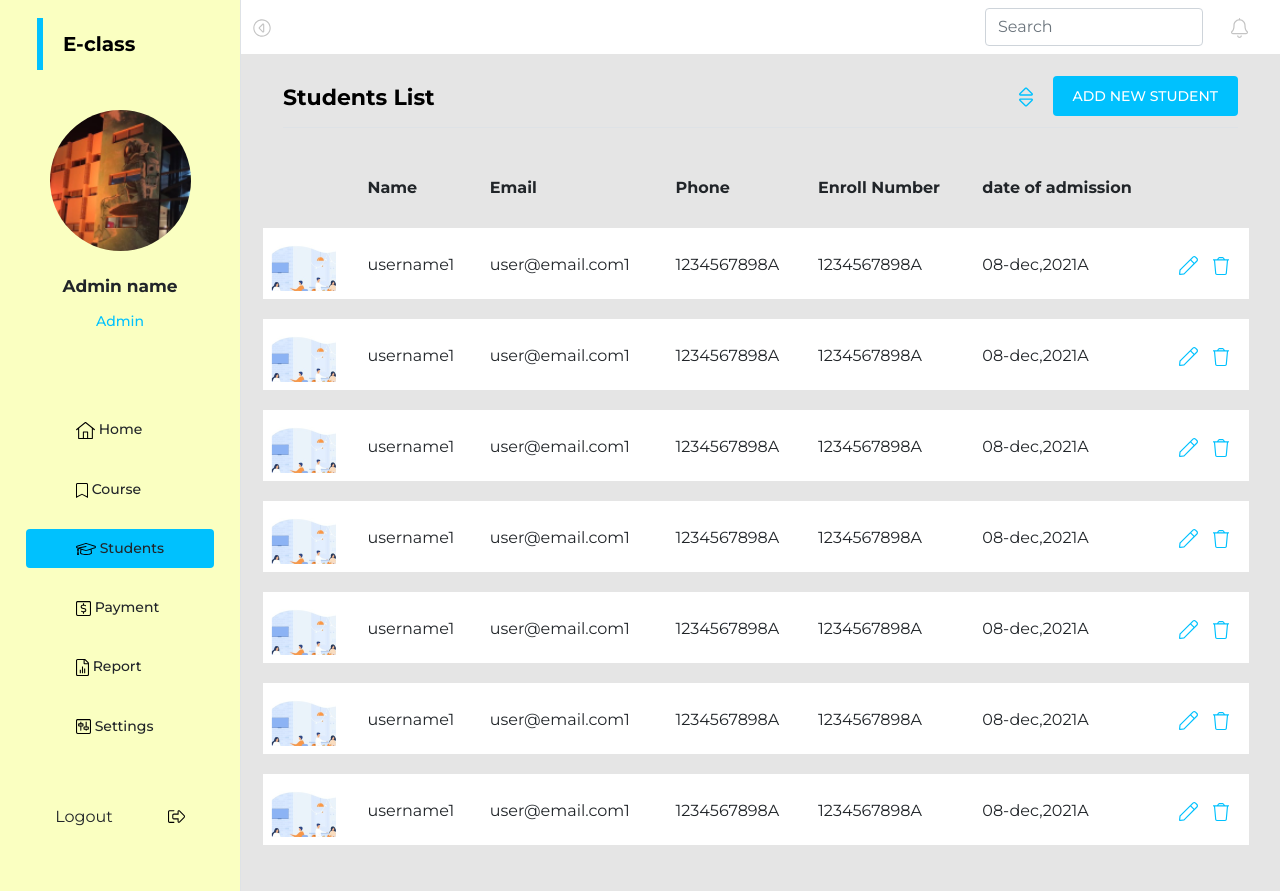
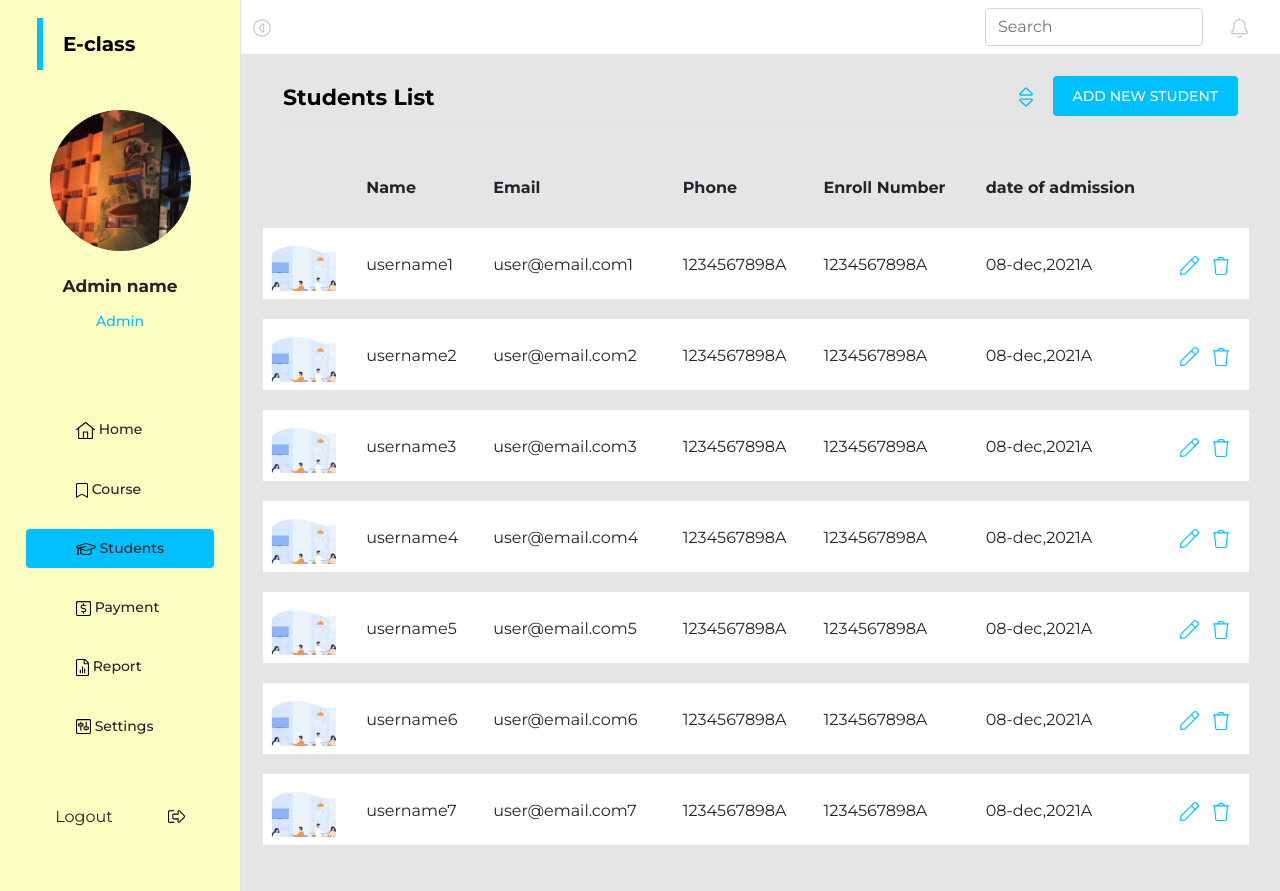
Before and after one commit to hollyufo/E-LEARNING-APPLICATION-V1.0---E-Classe, a PHP site: page /student.php in a window 1280 px wide. Run offline with PHP 8.4, Linux system fonts and the light colour scheme.

Commit message:
fixed table

```diff
--- a/assets/css/payment.css
+++ b/assets/css/payment.css
@@ -14,5 +14,6 @@ tr:nth-child(odd) {
 @media (max-width: 1090px) {
     .res-table{
         overflow-x:auto;
+        white-space: nowrap;
     }
 }
--- a/assets/css/student.css
+++ b/assets/css/student.css
@@ -14,4 +14,5 @@
 }
 .res-table{
   overflow-x:auto;
+  white-space: nowrap;
 }
--- a/student.php
+++ b/student.php
@@ -62,12 +62,12 @@
                             <?php
                                 $students = array (
                                 array("img"=>"pexels.png", "name"=>"username1", "Email"=>"user@email.com1", "phone"=>"1234567898A", "enroll1"=>"1234567898A", "date1"=>"08-dec,2021A"),
-                                array("img"=>"pexels.png", "name"=>"username1", "Email"=>"user@email.com1", "phone"=>"1234567898A", "enroll1"=>"1234567898A", "date1"=>"08-dec,2021A"),
-                                array("img"=>"pexels.png", "name"=>"username1", "Email"=>"user@email.com1", "phone"=>"1234567898A", "enroll1"=>"1234567898A", "date1"=>"08-dec,2021A"),
-                                array("img"=>"pexels.png", "name"=>"username1", "Email"=>"user@email.com1", "phone"=>"1234567898A", "enroll1"=>"1234567898A", "date1"=>"08-dec,2021A"),
-                                array("img"=>"pexels.png", "name"=>"username1", "Email"=>"user@email.com1", "phone"=>"1234567898A", "enroll1"=>"1234567898A", "date1"=>"08-dec,2021A"),
-                                array("img"=>"pexels.png", "name"=>"username1", "Email"=>"user@email.com1", "phone"=>"1234567898A", "enroll1"=>"1234567898A", "date1"=>"08-dec,2021A"),
-                                array("img"=>"pexels.png", "name"=>"username1", "Email"=>"user@email.com1", "phone"=>"1234567898A", "enroll1"=>"1234567898A", "date1"=>"08-dec,2021A")
+                                array("img"=>"pexels.png", "name"=>"username2", "Email"=>"user@email.com2", "phone"=>"1234567898A", "enroll1"=>"1234567898A", "date1"=>"08-dec,2021A"),
+                                array("img"=>"pexels.png", "name"=>"username3", "Email"=>"user@email.com3", "phone"=>"1234567898A", "enroll1"=>"1234567898A", "date1"=>"08-dec,2021A"),
+                                array("img"=>"pexels.png", "name"=>"username4", "Email"=>"user@email.com4", "phone"=>"1234567898A", "enroll1"=>"1234567898A", "date1"=>"08-dec,2021A"),
+                                array("img"=>"pexels.png", "name"=>"username5", "Email"=>"user@email.com5", "phone"=>"1234567898A", "enroll1"=>"1234567898A", "date1"=>"08-dec,2021A"),
+                                array("img"=>"pexels.png", "name"=>"username6", "Email"=>"user@email.com6", "phone"=>"1234567898A", "enroll1"=>"1234567898A", "date1"=>"08-dec,2021A"),
+                                array("img"=>"pexels.png", "name"=>"username7", "Email"=>"user@email.com7", "phone"=>"1234567898A", "enroll1"=>"1234567898A", "date1"=>"08-dec,2021A")
                                 );
                                 foreach ($students as $student) {
                                 echo '<tr class="mytr">';
```
